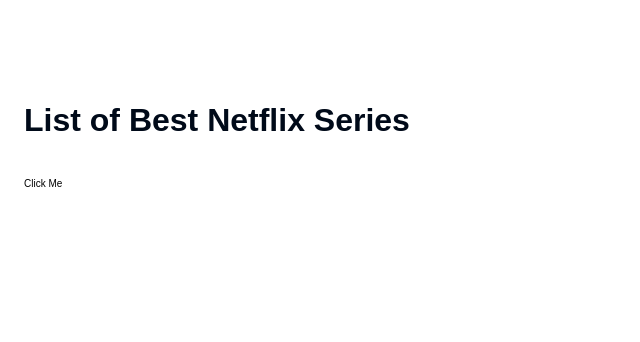
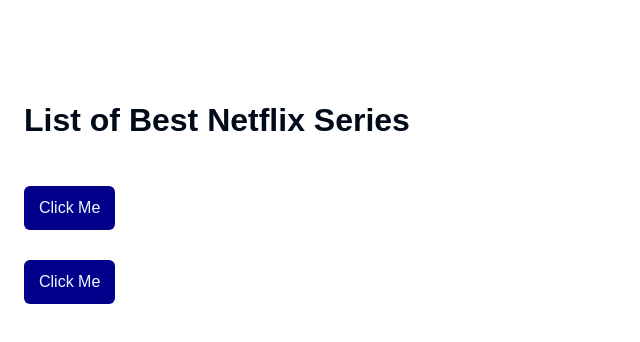
Before and after one commit to Shikat-Mahmud/first-react-project, a React (Vite) app: page / in a window 1280 px wide. Shown: the top 342 px of the page, without its empty margins (0-640 px from the left). Built offline with nearby package versions, Linux system fonts and the light colour scheme.

Commit message:
inline far arrow function used for handleWelcomeUser component

```diff
--- a/src/components/EventHandling.jsx
+++ b/src/components/EventHandling.jsx
@@ -1,17 +1,38 @@
 export const EventHandling = () => {
+
+    const btn_style = {
+        padding: "10px 15px",
+        backgroundColor: "darkblue",
+        color: "aliceblue",
+        cursor: "pointer",
+        border: "none",
+        marginTop: "10px",
+        marginBottom: "20px",
+        borderRadius: "6px",
+        fontSize: "16px"
+      }
 
     // function handleButtonClick() {
     //     alert("Hey i am onClick");
     // }
 
     // instead of function we can use component in react
-    const handleButtonClick = () => {
+    const handleButtonClick = (event) => {
+        console.log(event);
+        console.log(event.target);
+        console.log(event.type);
         alert("Hey i am onClick");
+    }
+
+    const handleWelcomeUser = (user) => {
+        console.log(`hey ${user}, welcome`);
     }
 
     return (
         <>
-            <button onClick={handleButtonClick} >Click Me</button>
+            <button style={btn_style} onClick={handleButtonClick} >Click Me</button>
+            <br />
+            <button style={btn_style} onClick={() => handleWelcomeUser("Saikat")} >Click Me</button>
         </>
     );
 }
```
